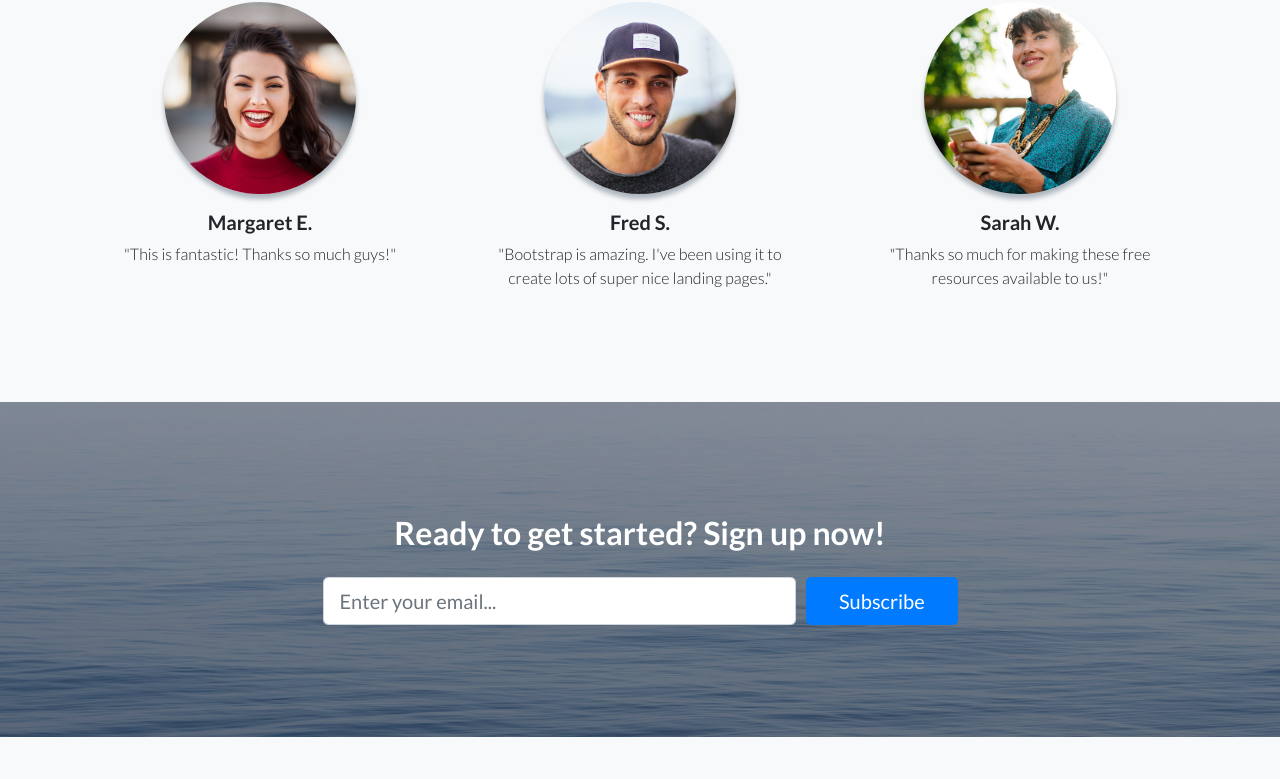
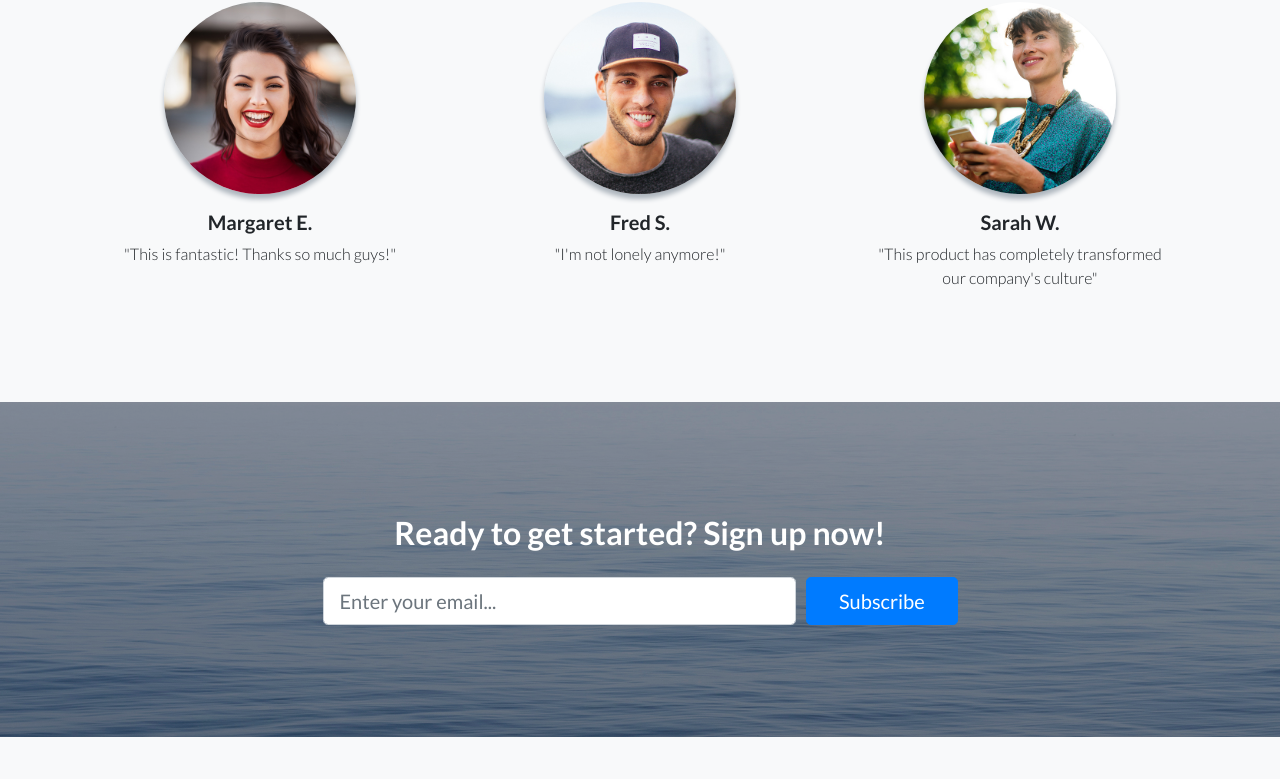
Before and after one commit to dillonlara115/convergeleadpage, a website: page index.html in a window 1280 px wide. Shown: the part 2854-3633 px from the top of the page. Drawn offline with Linux system fonts and the light colour scheme.

Commit message:
testimonial update

```diff
--- a/index.html
+++ b/index.html
@@ -155,14 +155,14 @@
           <div class="testimonial-item mx-auto mb-5 mb-lg-0">
             <img class="img-fluid rounded-circle mb-3" src="img/testimonials-2.jpg" alt="">
             <h5>Fred S.</h5>
-            <p class="font-weight-light mb-0">"Bootstrap is amazing. I've been using it to create lots of super nice landing pages."</p>
+            <p class="font-weight-light mb-0">"I'm not lonely anymore!"</p>
           </div>
         </div>
         <div class="col-lg-4">
           <div class="testimonial-item mx-auto mb-5 mb-lg-0">
             <img class="img-fluid rounded-circle mb-3" src="img/testimonials-3.jpg" alt="">
             <h5>Sarah W.</h5>
-            <p class="font-weight-light mb-0">"Thanks so much for making these free resources available to us!"</p>
+            <p class="font-weight-light mb-0">"This product has completely transformed our company's culture"</p>
           </div>
         </div>
       </div>
```
